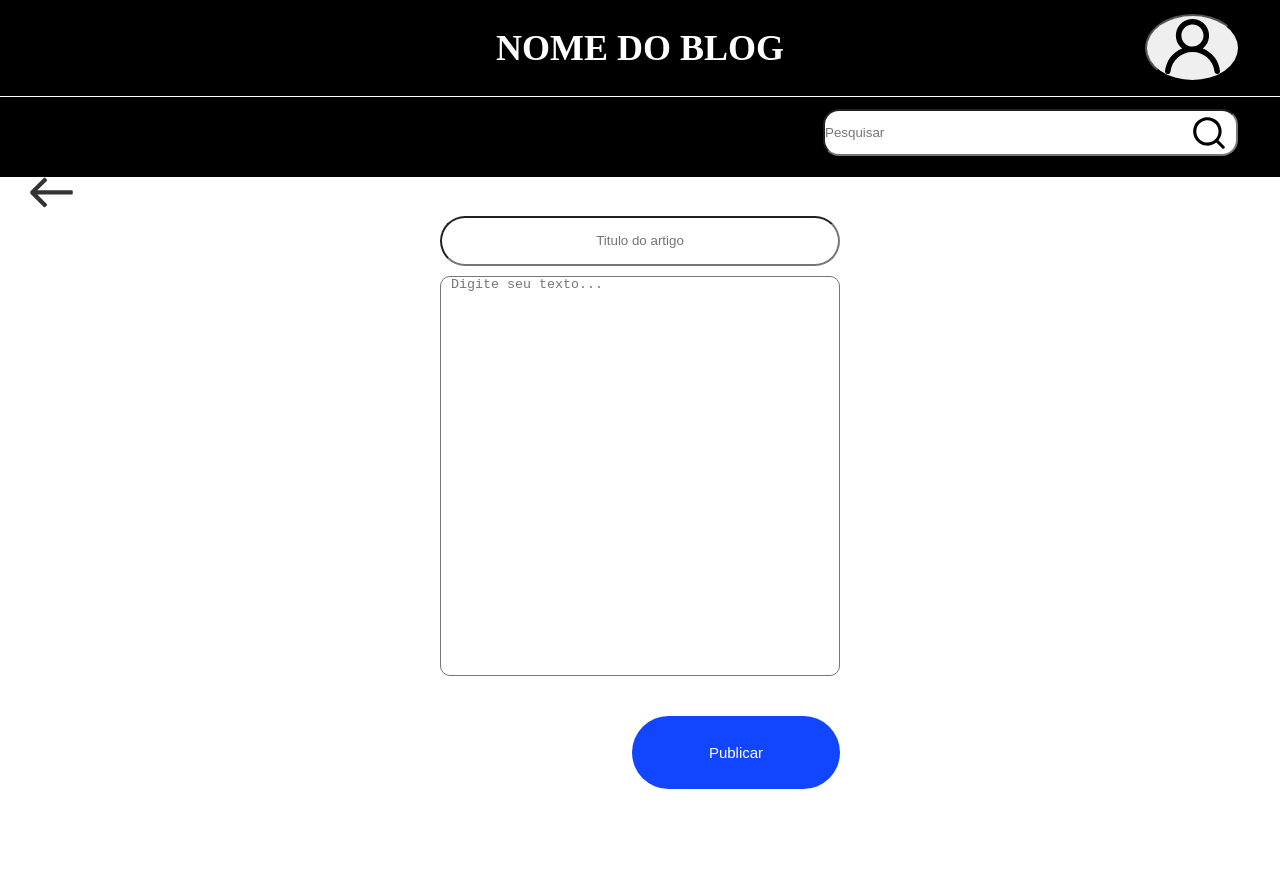
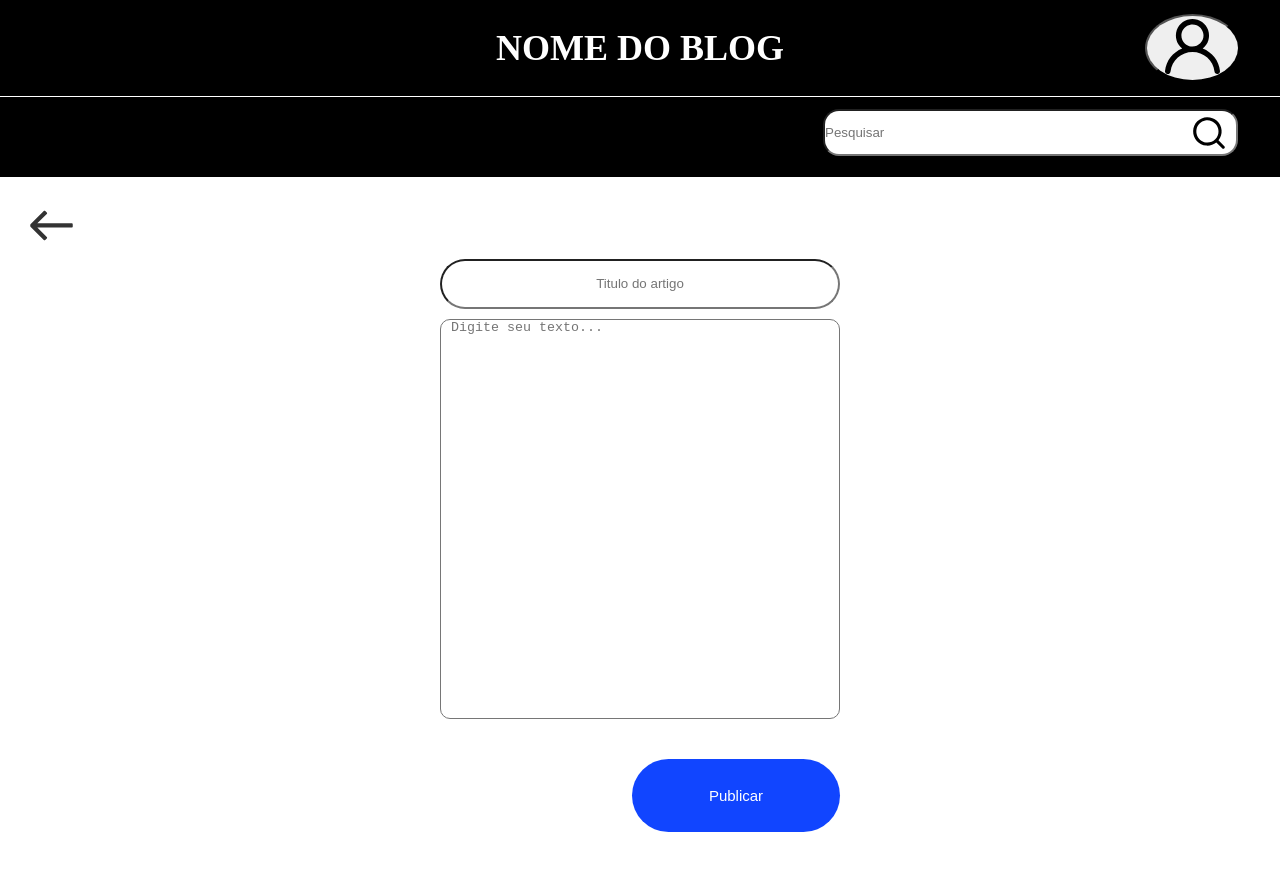
Before and after one commit to Diogo-d-Souza/Onboard-blog, a Next.js app: page /publicar in a window 1280 px wide. Shown: the top 870 px of the page. Before the commit the page ends 847 px from the top, so only its background shows below. Built offline with nearby package versions, Linux system fonts and the light colour scheme.

Commit message:
Colocando margin-top na seta da página publicar

```diff
--- a/src/components/Publicar/style.js
+++ b/src/components/Publicar/style.js
@@ -34,8 +34,11 @@ export const Publico = styled.div`
         border: transparent;
         margin-left: 3rem;
         margin-right: 5rem;
+        margin-top: 2.3rem;
         display: flex;
-
+        width: 5.1rem;
+        height: 5.1rem;
+        align-items: center;
     }
 
     .proximo {
```
